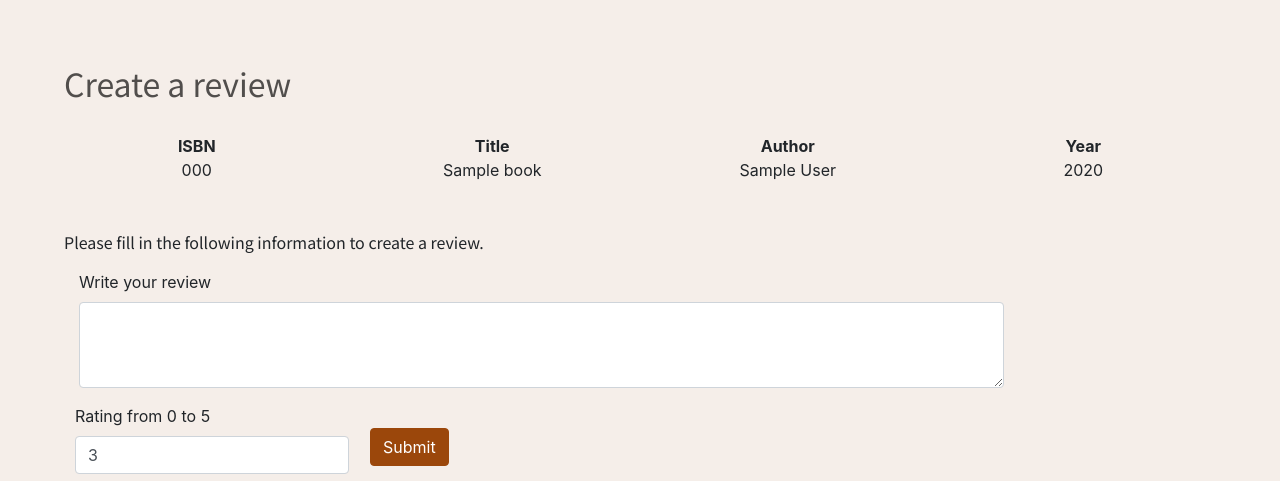
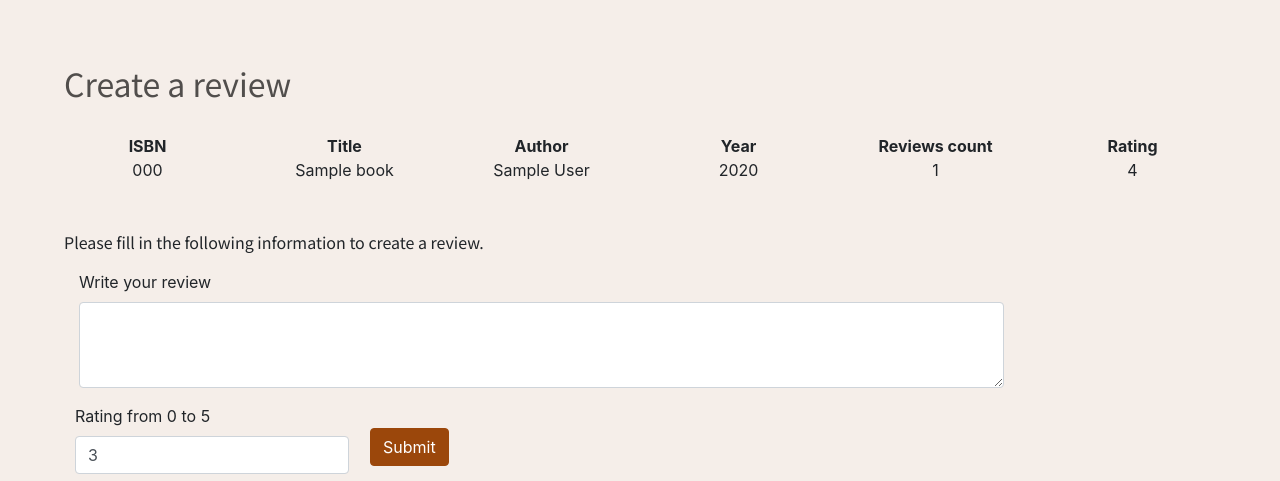
Before and after one commit to Chava93/CS50W-Project1, a Flask app: template templates/book.html in a window 1280 px wide. Shown: the part 74-555 px from the top of the page. Run offline with Flask 2, Linux system fonts and the light colour scheme; the template is opened without the code that fills it: most values are stand-ins (such as "Sample title", 1, 10 or a date in 2020); some libraries are stand-ins or nearby versions.

Commit message:
agregar si existen registros de goodreads

```diff
--- a/templates/book.html
+++ b/templates/book.html
@@ -8,32 +8,48 @@
 <h2> Create a review </h2>
 <br>
 <div class="row" style="text-align:center;">
-  <div class="col-lg-3 offset-lg-">
+  <div class="col-lg offset-lg-">
     <strong>ISBN</strong>
   </div>
-  <div class="col-lg-3 offset-lg-">
+  <div class="col-lg offset-lg-">
     <strong>Title</strong>
   </div>
-  <div class="col-lg-3 offset-lg-">
+  <div class="col-lg offset-lg-">
     <strong>Author</strong>
   </div>
-  <div class="col-lg-3 offset-lg-">
+  <div class="col-lg offset-lg-">
     <strong>Year</strong>
   </div>
+  {% if goodread %}
+  <div class="col-lg offset-lg-">
+    <strong>Reviews count</strong>
+  </div>
+  <div class="col-lg offset-lg-">
+    <strong>Rating</strong>
+  </div>
+  {% endif  %}
 </div>
 <div class="row" style="text-align:center;">
-  <div class="col-lg-3 offset-lg-">
+  <div class="col-lg offset-lg-">
     {{book.isbn}}
   </div>
-  <div class="col-lg-3 offset-lg-">
+  <div class="col-lg offset-lg-">
     {{book.title}}
   </div>
-  <div class="col-lg-3 offset-lg-">
+  <div class="col-lg offset-lg-">
     {{book.author}}
   </div>
-  <div class="col-lg-3 offset-lg-">
+  <div class="col-lg offset-lg-">
     {{book.year}}
   </div>
+  {% if goodread %}
+  <div class="col-lg offset-lg-">
+    {{goodread.work_ratings_count}}
+  </div>
+  <div class="col-lg offset-lg-">
+    {{goodread.average_rating}}
+  </div>
+  {% endif  %}
 </div>
 <br>
 <br>
```
